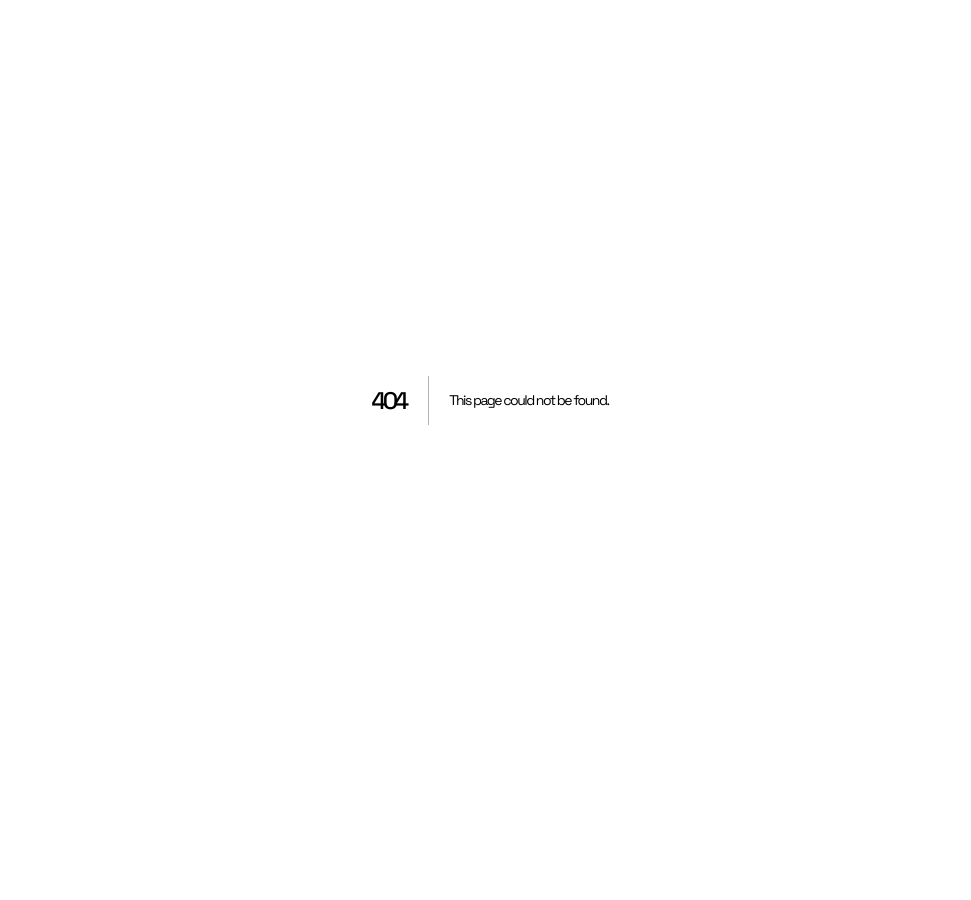
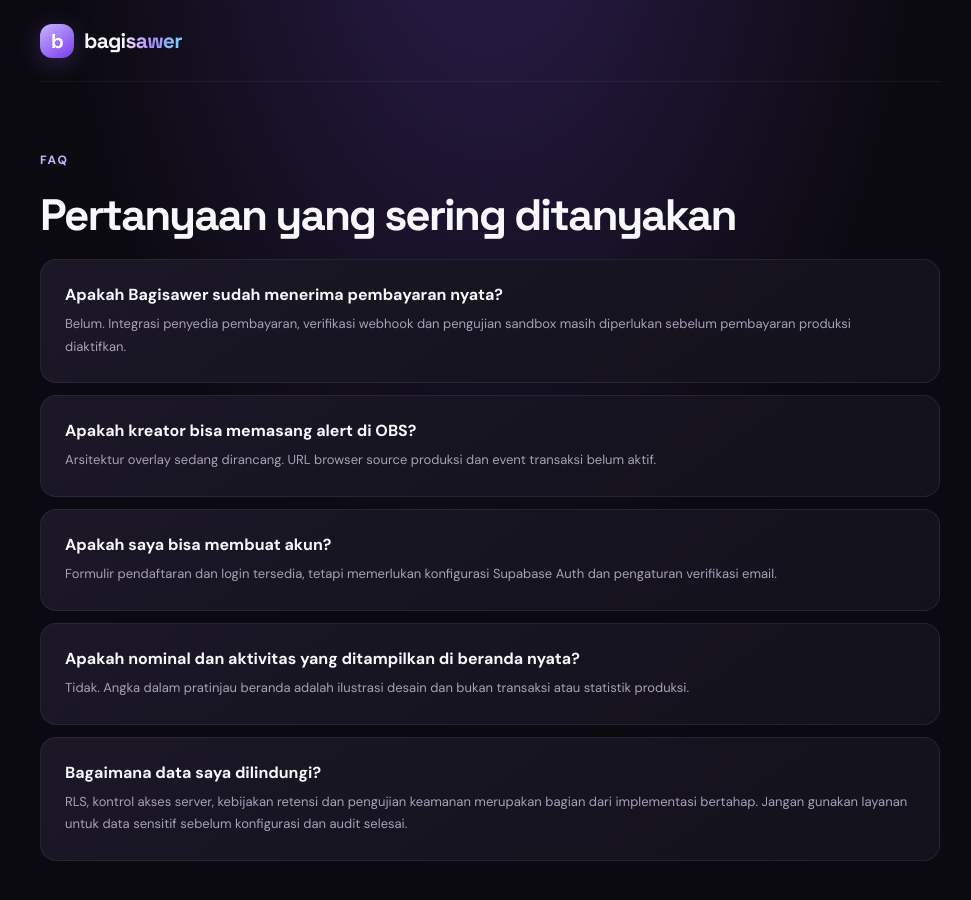
Before and after one commit to Ndraaa446/Bagisawer.my.id, a Next.js app: page /faq in a window 1280 px wide. Before the commit this address had no page. Shown: the top 900 px of the page, without its empty margins (150-1121 px from the left). Before the commit the page ends 800 px from the top, so only its background shows below. Built offline with nearby package versions, Linux system fonts and the light colour scheme.

Commit message:
feat: add frequently asked questions page

```diff
--- /dev/null
+++ b/src/app/faq/page.tsx
@@ -0,0 +1,4 @@
+import Link from "next/link";
+export const metadata = { title: "FAQ — Bagisawer" };
+const faqs=[["Apakah Bagisawer sudah menerima pembayaran nyata?","Belum. Integrasi penyedia pembayaran, verifikasi webhook dan pengujian sandbox masih diperlukan sebelum pembayaran produksi diaktifkan."],["Apakah kreator bisa memasang alert di OBS?","Arsitektur overlay sedang dirancang. URL browser source produksi dan event transaksi belum aktif."],["Apakah saya bisa membuat akun?","Formulir pendaftaran dan login tersedia, tetapi memerlukan konfigurasi Supabase Auth dan pengaturan verifikasi email."],["Apakah nominal dan aktivitas yang ditampilkan di beranda nyata?","Tidak. Angka dalam pratinjau beranda adalah ilustrasi desain dan bukan transaksi atau statistik produksi."],["Bagaimana data saya dilindungi?","RLS, kontrol akses server, kebijakan retensi dan pengujian keamanan merupakan bagian dari implementasi bertahap. Jangan gunakan layanan untuk data sensitif sebelum konfigurasi dan audit selesai."]];
+export default function FaqPage(){return <main className="wrap" style={{minHeight:"100vh",maxWidth:900}}><header className="nav"><Link href="/" className="brand"><span className="brand-mark">b</span><span>bagi<span className="gradient-text">sawer</span></span></Link></header><section className="section"><div className="section-kicker">FAQ</div><h1 style={{fontSize:44,letterSpacing:-2}}>Pertanyaan yang sering ditanyakan</h1>{faqs.map(([q,a])=><article key={q} className="feature-card" style={{marginTop:12,minHeight:0}}><h3>{q}</h3><p>{a}</p></article>)}</section></main>}
```
